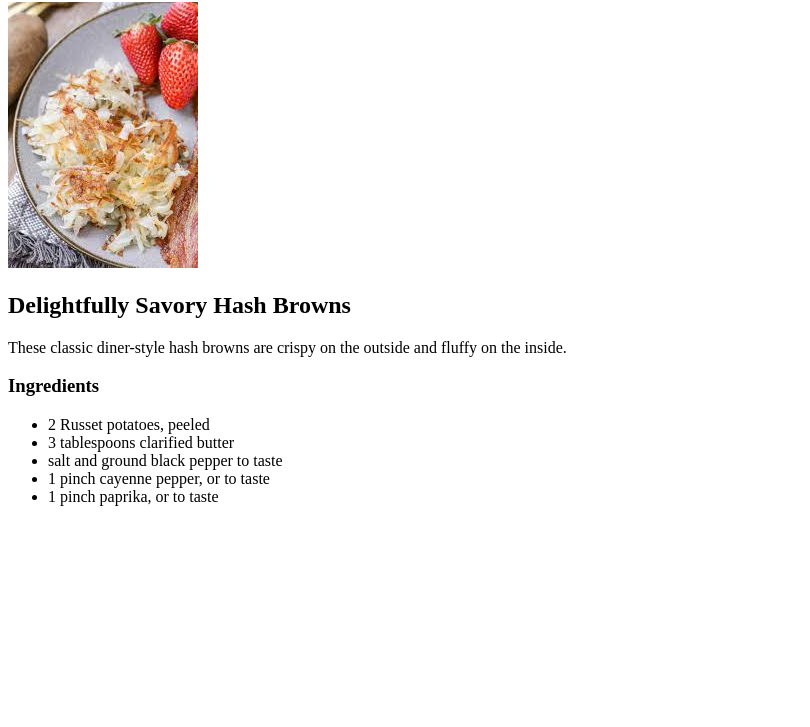
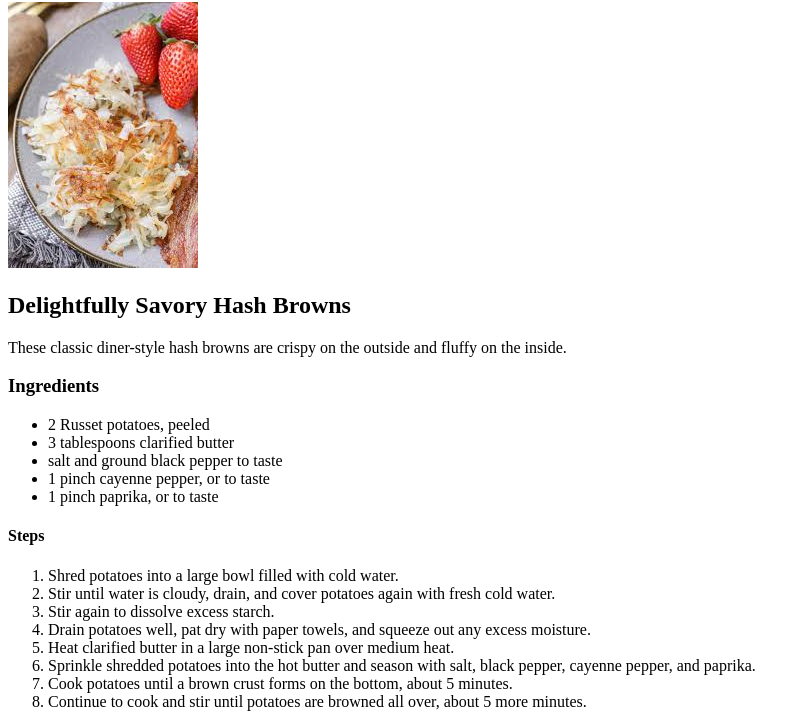
Before and after one commit to Scrogi/odin-recipes, a plain HTML site: page recipes/hashbrown.html in a window 1280 px wide. Shown: the part 78-805 px from the top of the page, without its empty margins (0-810 px from the left). Drawn offline with Linux system fonts and the light colour scheme.

Commit message:
Add h4 and ol to hashbrown.html

```diff
--- a/recipes/hashbrown.html
+++ b/recipes/hashbrown.html
@@ -25,6 +25,17 @@
             <li>1 pinch cayenne pepper, or to taste</li>
             <li>1 pinch paprika, or to taste</li>
         </ul>
+        <h4>Steps</h4>
+        <ol>
+            <li>Shred potatoes into a large bowl filled with cold water.</li>
+            <li>Stir until water is cloudy, drain, and cover potatoes again with fresh cold water.</li>
+            <li>Stir again to dissolve excess starch.</li>
+            <li>Drain potatoes well, pat dry with paper towels, and squeeze out any excess moisture.</li>
+            <li>Heat clarified butter in a large non-stick pan over medium heat.</li>
+            <li>Sprinkle shredded potatoes into the hot butter and season with salt, black pepper, cayenne pepper, and paprika.</li>
+            <li>Cook potatoes until a brown crust forms on the bottom, about 5 minutes.</li>
+            <li>Continue to cook and stir until potatoes are browned all over, about 5 more minutes.</li>
+        </ol>
 
     </body>
 </html>
```
